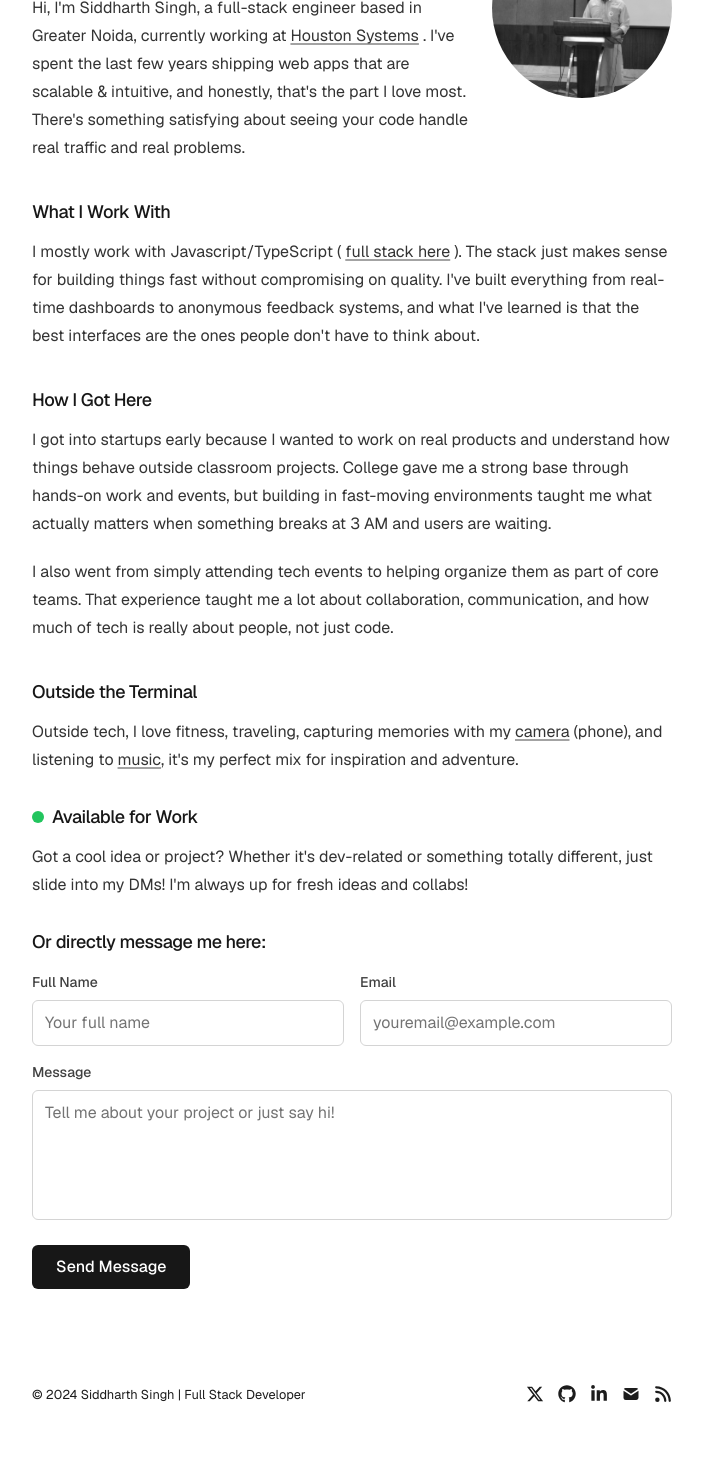
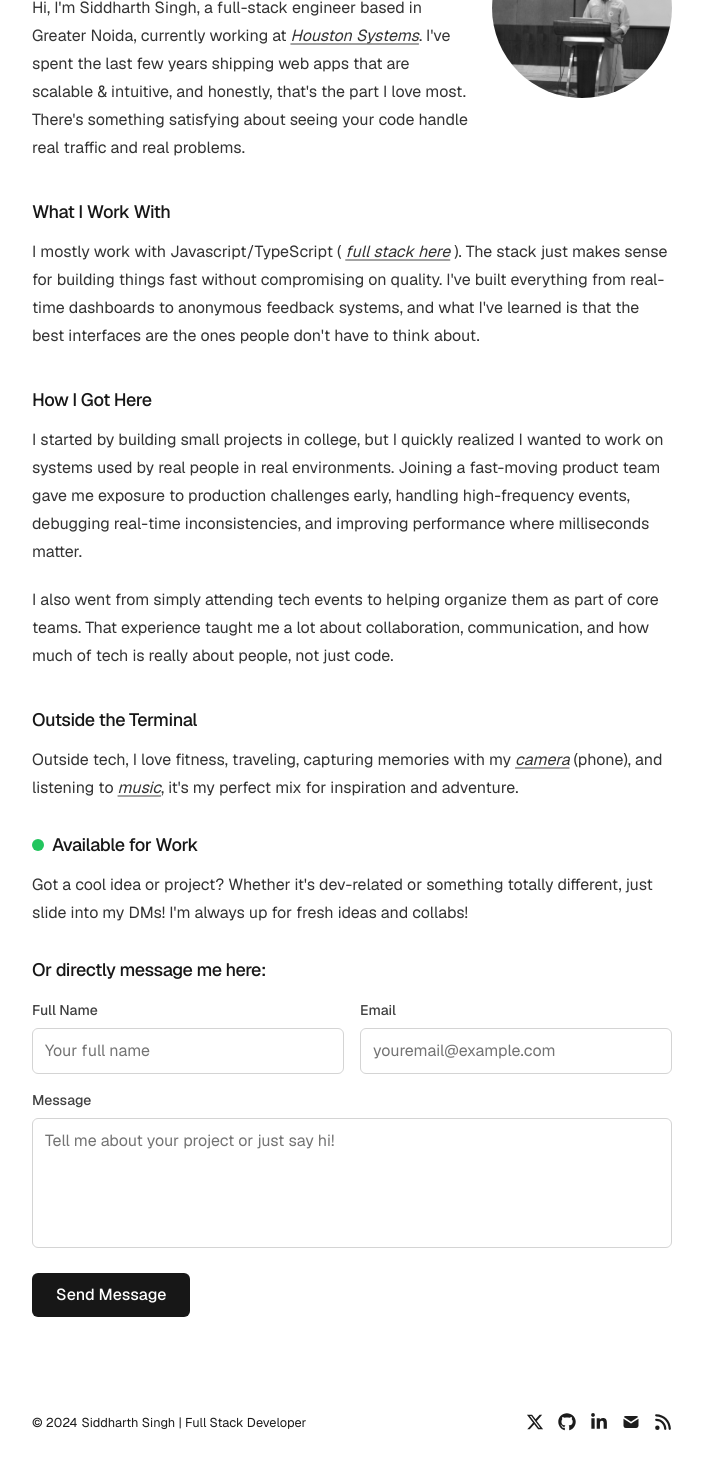
Before and after one commit to sidonweb/sidonweb.com, a Next.js app: page / in a window 1280 px wide. Shown: the part 298-1768 px from the top of the page, without its empty margins (288-991 px from the left). Built offline with nearby package versions, Linux system fonts and the light colour scheme.

Commit message:
fix: adjust layout and improve text formatting in footer and main page

```diff
--- a/app/components/footer.tsx
+++ b/app/components/footer.tsx
@@ -23,7 +23,7 @@ function SocialLink({ href, icon: Icon }) {
 
 function SocialLinks() {
   return (
-    <div className="flex text-lg gap-3.5 float-right transition-opacity duration-300 hover:opacity-90">
+    <div className="flex text-lg gap-3.5 transition-opacity duration-300 hover:opacity-90">
       <SocialLink href={socialLinks.twitter} icon={FaXTwitter} />
       <SocialLink href={socialLinks.github} icon={FaGithub} />
       {/* <SocialLink href={socialLinks.instagram} icon={FaInstagram} /> */}
@@ -38,7 +38,8 @@ function SocialLinks() {
 
 export default function Footer() {
   return (
-    <small className="block lg:mt-24 mt-16 text-[#1C1C1C]  dark:text-[#D4D4D4]">
+    <small className="flex flex-col-reverse md:flex-row items-start md:items-center justify-between gap-3 lg:mt-24 mt-16 text-[#1C1C1C]  dark:text-[#D4D4D4]">
+      <div className="flex flex-row gap-1">
         <time>© {YEAR}</time>{" "}
         <a
           className="no-underline gap-2"
@@ -49,6 +50,8 @@ export default function Footer() {
           {metaData.title}
 
         </a>
+      </div>
+
       <style jsx>{`
         @media screen and (max-width: 480px) {
           article {
--- a/app/page.tsx
+++ b/app/page.tsx
@@ -5,6 +5,7 @@ import ProfileSlides from "./components/profile-slides";
 
 
 export default function Page() {
+
   return (
     <section>
 
@@ -16,24 +17,29 @@ export default function Page() {
 
       <div className="prose prose-neutral dark:prose-invert">
         <p>
-          Hi, I'm Siddharth Singh, a full-stack engineer based in Greater Noida, currently working at <Link href='https://www.houstonsystems.in' >Houston Systems</Link> . I've spent the last few years shipping web apps that are scalable & intuitive, and honestly, that's the part I love most. There's something satisfying about seeing your code handle real traffic and real problems.
+          Hi, I'm Siddharth Singh, a full-stack engineer based in Greater Noida, currently working at <Link href='https://www.housysit.com' > <i>Houston Systems</i></Link>. I've spent the last few years shipping web apps that are scalable & intuitive, and honestly, that's the part I love most. There's something satisfying about seeing your code handle real traffic and real problems.
         </p>
         <h2 className="mb-3 text-lg font-medium tracking-tight">
           What I Work With</h2>
         <p>
-          I mostly work with Javascript/TypeScript ( <Link href="/stack">full stack here</Link> ). The stack just makes sense for building things fast without compromising on quality. I've built everything from real-time dashboards to anonymous feedback systems, and what I've learned is that the best interfaces are the ones people don't have to think about.
+          I mostly work with Javascript/TypeScript ( <Link href="/stack"><i>full stack here</i></Link> ). The stack just makes sense for building things fast without compromising on quality. I've built everything from real-time dashboards to anonymous feedback systems, and what I've learned is that the best interfaces are the ones people don't have to think about.
         </p>
         <h2 className="mb-3 text-lg font-medium tracking-tight">
           How I Got Here</h2>
         <p>
-          I got into startups early because I wanted to work on real products and understand how things behave outside classroom projects. College gave me a strong base through hands-on work and events, but building in fast-moving environments taught me what actually matters when something breaks at 3 AM and users are waiting.
+           I started by building small projects in college, but I quickly
+          realized I wanted to work on systems used by real people in real
+          environments. Joining a fast-moving product team gave me exposure to
+          production challenges early, handling high-frequency events,
+          debugging real-time inconsistencies, and improving performance where
+          milliseconds matter.
         </p>
         <p>I also went from simply attending tech events to helping organize them as part of core teams. That experience taught me a lot about collaboration, communication, and how much of tech is really about people, not just code.</p>
         <h2 className="mb-3 text-lg font-medium tracking-tight">Outside the Terminal</h2>
         <p>Outside tech, I love fitness, traveling, capturing memories with my {" "}
-          <Link href='/gallery' >camera</Link>{" (phone), "}and listening to {" "}
+          <Link href='/gallery' ><i>camera</i></Link>{" (phone), "}and listening to {" "}
           <Link href={socialLinks.spotify} target="_blank">
-            music
+            <i>music</i>
           </Link>{", "}it's my perfect mix for inspiration and adventure.
         </p>
         <h3 className="flex flex-row items-center gap-2 mb-3 text-lg font-medium tracking-tight">
```
Lines whose indentation alone changed are shown as unchanged.
